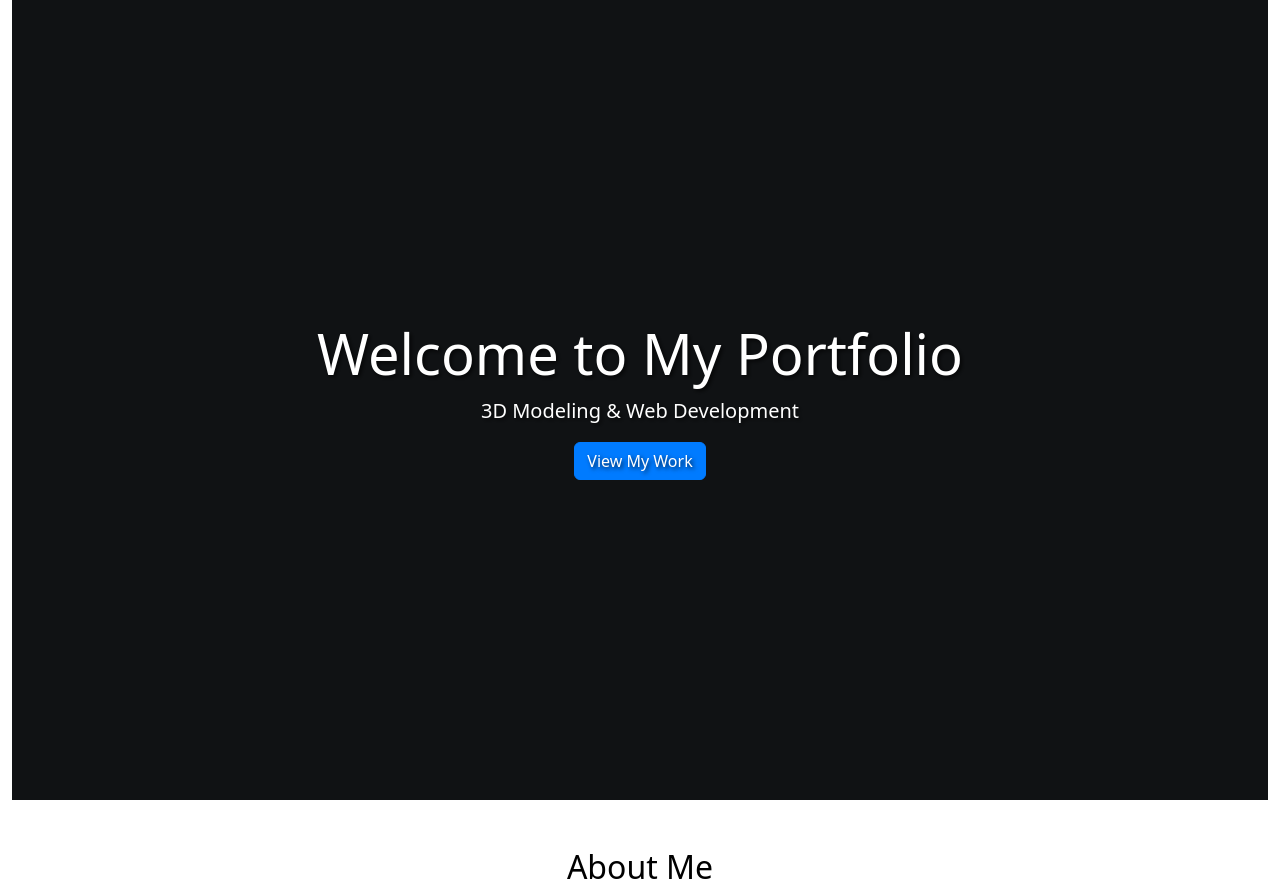
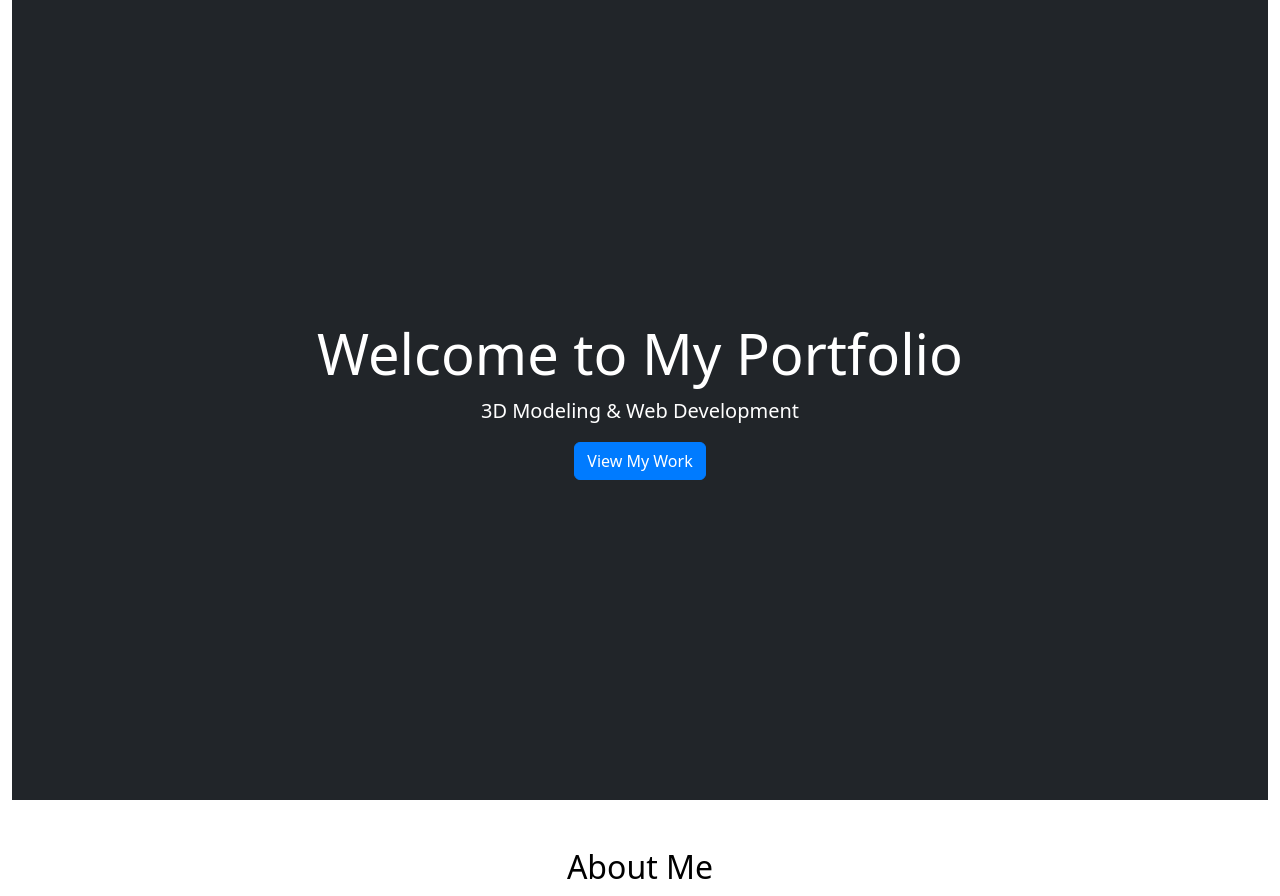
Before and after one commit to saidsow/saidsow.github.io, a PHP site: page / in a window 1280 px wide. Shown: the part 56-952 px from the top of the page. Run offline with PHP 8.4, Linux system fonts and the light colour scheme; some libraries are stand-ins or nearby versions.

Commit message:
Hero Section update

```diff
--- a/index.html
+++ b/index.html
@@ -44,9 +44,8 @@
         </nav>
 
         <!-- Horo Section -->
-        <section id="home" class="hero-section vh-100 d-flex align-items-center justify-content-center text-center bg-dark">
-            <div class="overlay"></div>
-            <div class="content">
+        <section id="home" class="hero-section vh-100 d-flex align-items-center justify-content-center text-center text-white bg-dark">
+            <div>
                 <h1 class="display-4">Welcome to My Portfolio</h1>
                 <p class="lead">3D Modeling & Web Development</p>
                 <a href="#projects" class="btn btn-primary cta-button">View My Work</a>
--- a/styles.css
+++ b/styles.css
@@ -93,23 +93,25 @@ h1 {
     justify-content: center;
     align-items: center;
 }
-
+/*
 .overlay {
     position: absolute;
     top: 0;
     left: 0;
     width: 100%;
     height: 100%;
-    background-color: rgba(0, 0, 0, 0.5); /* Semi-transparent overlay */
+    background-color: rgba(0, 0, 0, 0.5);
     z-index: 1;
 }
+
 
 .content {
     position: relative;
     z-index: 2;
-    color: white; /* Or any other color that stands out */
-    text-shadow: 2px 2px 4px rgba(0, 0, 0, 0.7); /* Text shadow for better readability */
+    color: white;
+    text-shadow: 2px 2px 4px rgba(0, 0, 0, 0.7);
 }
+*/
 .spline-container {
     position: absolute;
     z-index: 0;
```
